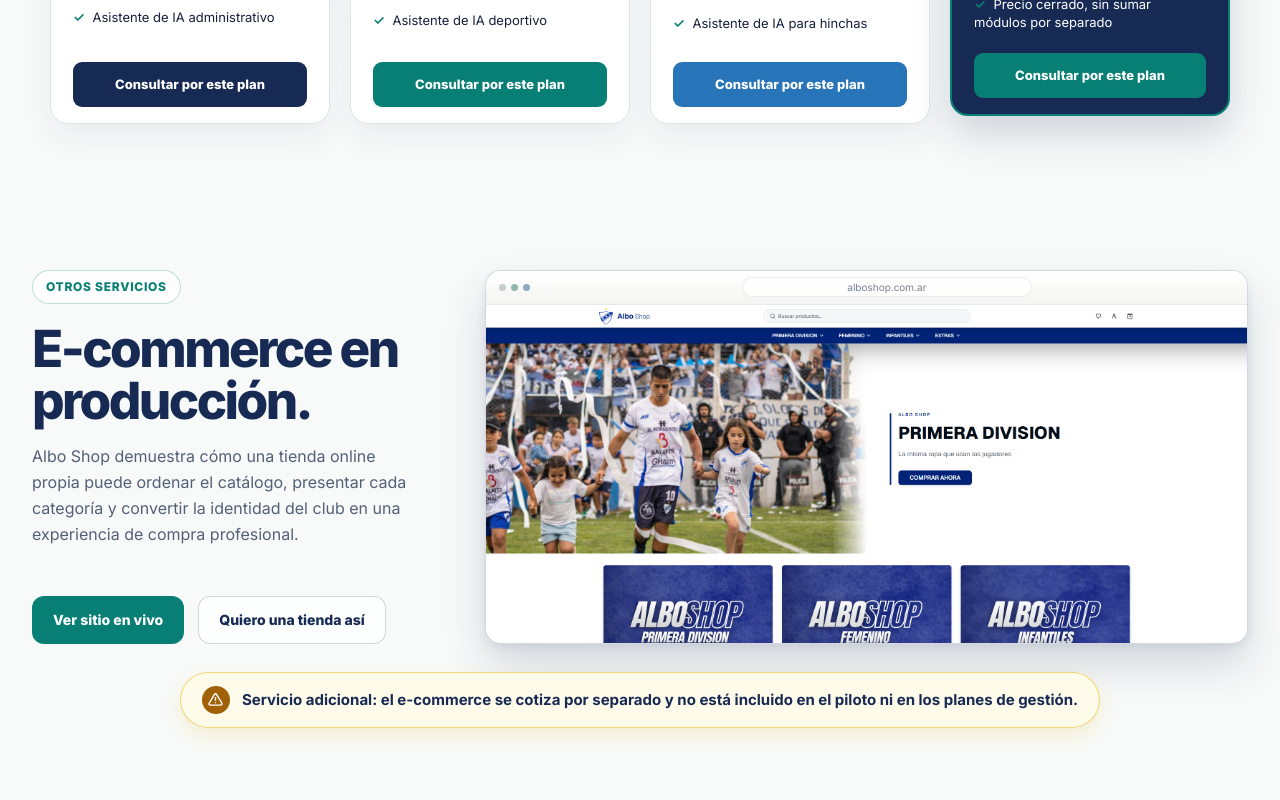
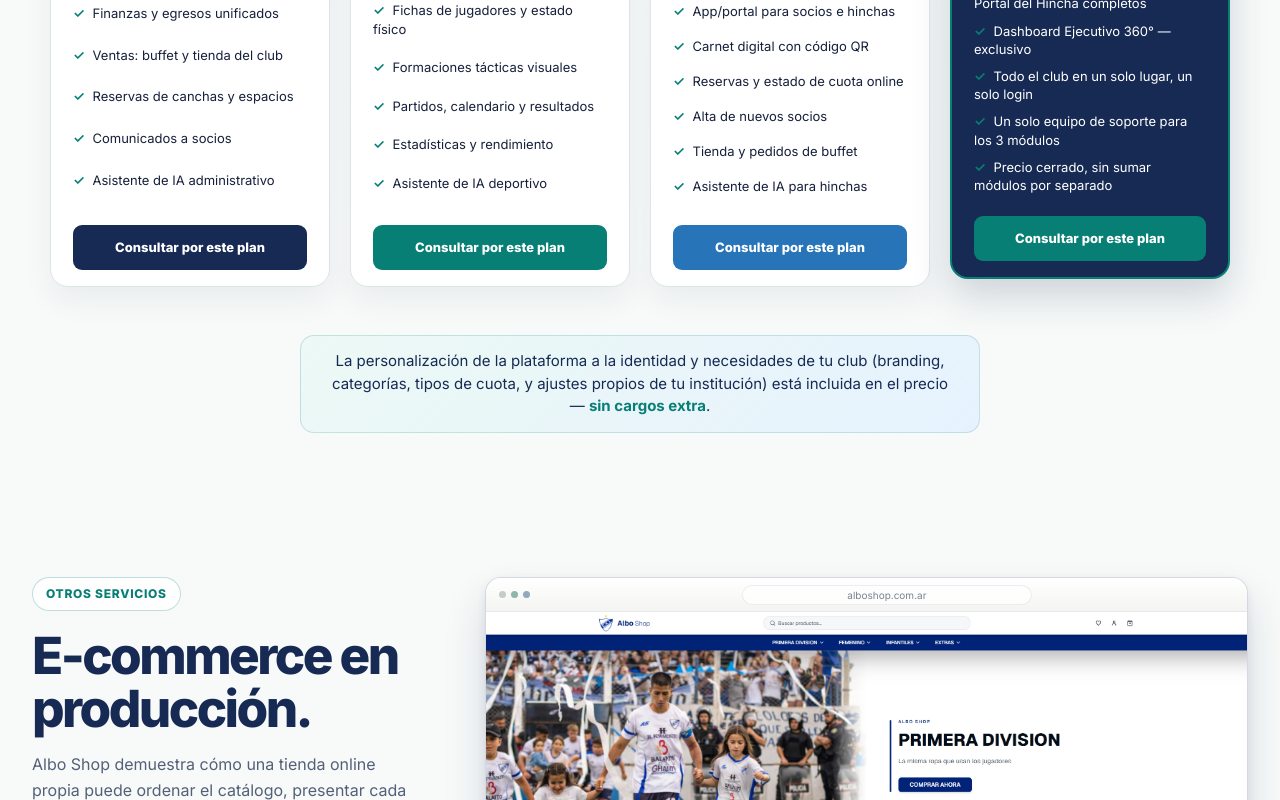
Before and after one commit to Bautistanielsen/PrototipoClubes, a React (Vite) app: page / in a window 1280 px wide. Shown: the part 3580-4380 px from the top of the page. Built offline with nearby package versions, Linux system fonts and the light colour scheme.

Commit message:
feat: agregar mensajes de valor en landing (objetivo del club y personalizacion incluida)

```diff
--- a/src/components/ModuleSelector.tsx
+++ b/src/components/ModuleSelector.tsx
@@ -277,6 +277,10 @@
           </div>
         </section>
 
+        <div className="landing-shell">
+          <p className="landing-goal-banner">Nuestro objetivo es ayudar a <strong>controlar y potenciar los ingresos</strong>, <strong>subir el nivel de los entrenamientos</strong> y <strong>aumentar el sentimiento de pertenencia</strong> al club.</p>
+        </div>
+
         <section className="landing-section landing-shell landing-plans-section" id="planes" aria-labelledby="plans-title">
           <div className="landing-section-heading">
             <p className="landing-eyebrow">Precios post-piloto</p>
@@ -302,6 +306,7 @@
               </article>
             ))}
           </div>
+          <p className="landing-goal-banner">La personalización de la plataforma a la identidad y necesidades de tu club (branding, categorías, tipos de cuota, y ajustes propios de tu institución) está incluida en el precio — <strong>sin cargos extra</strong>.</p>
         </section>
 
         <section className="landing-section landing-shell landing-case-study-section" id="ecommerce" aria-labelledby="ecommerce-title">
--- a/src/index.css
+++ b/src/index.css
@@ -82,6 +82,19 @@
 .landing-hero-eyebrow { margin: 0 auto 18px; }
 .landing-hero h1 { max-width: 920px; margin: 0 auto 18px; color: var(--landing-navy); font-size: clamp(42px, 4.8vw, 66px); font-weight: 800; letter-spacing: -.055em; line-height: 1.04; }
 .landing-hero-copy { max-width: 660px; margin: 0 auto; color: #536078; font-size: clamp(16px, 1.7vw, 19px); line-height: 1.58; }
+.landing-goal-banner {
+  max-width: 680px;
+  margin: 48px auto 40px;
+  padding: 14px 24px;
+  border-radius: 14px;
+  border: 1px solid rgba(8, 127, 117, .18);
+  background: linear-gradient(135deg, rgba(235, 248, 244, .9), rgba(223, 240, 255, .75));
+  color: var(--landing-navy);
+  font-size: clamp(13.5px, 1.3vw, 15px);
+  line-height: 1.5;
+  text-align: center;
+}
+.landing-goal-banner strong { color: var(--landing-teal); }
 .landing-hero-actions { display: flex; flex-wrap: wrap; justify-content: center; gap: 12px; margin-top: 30px; }
 .landing-button { display: inline-flex; min-height: 48px; align-items: center; justify-content: center; border: 1px solid transparent; border-radius: 12px; padding: 0 20px; font-size: 14px; font-weight: 800; text-decoration: none; transition: transform .18s ease, background-color .18s ease, border-color .18s ease, color .18s ease; }
 .landing-button:hover { transform: translateY(-1px); }
@@ -173,7 +186,7 @@
 .landing-plan--full .landing-plan-cta { color: #fff; }
 .landing-plan-cta:hover { color: #fff; filter: brightness(1.06); }
 .landing-plan--full .landing-plan-cta:hover { color: #fff; }
-.landing-case-study-section { display: grid; box-sizing: border-box; width: min(1440px, calc(100% - 64px)); min-width: 0; min-height: calc(100svh - 76px); grid-template-columns: minmax(340px, .66fr) minmax(0, 1.34fr); grid-auto-rows: auto; align-content: center; align-items: stretch; gap: clamp(48px, 6vw, 92px); margin-top: 0; padding: var(--landing-section-space) 0 var(--landing-section-space-compact); scroll-margin-top: 100px; }
+.landing-case-study-section { display: grid; box-sizing: border-box; width: min(1440px, calc(100% - 64px)); min-width: 0; min-height: calc(100svh - 76px); grid-template-columns: minmax(340px, .66fr) minmax(0, 1.34fr); grid-auto-rows: auto; align-content: center; align-items: stretch; gap: clamp(48px, 6vw, 92px); margin-top: 0; padding: clamp(12px, 1.6vw, 24px) 0 var(--landing-section-space-compact); scroll-margin-top: 100px; }
 .landing-case-study-copy { display: flex; position: relative; z-index: 1; max-width: 500px; flex-direction: column; padding-top: 0; }
 .landing-eyebrow--case-study { border-color: rgba(8, 127, 117, .25); background: rgba(255, 255, 255, .76); color: var(--landing-teal); }
 .landing-case-study-copy h2 { margin: 18px 0; color: var(--landing-navy); font-size: clamp(38px, 4vw, 58px); font-weight: 800; letter-spacing: -.05em; line-height: 1.02; }
```
